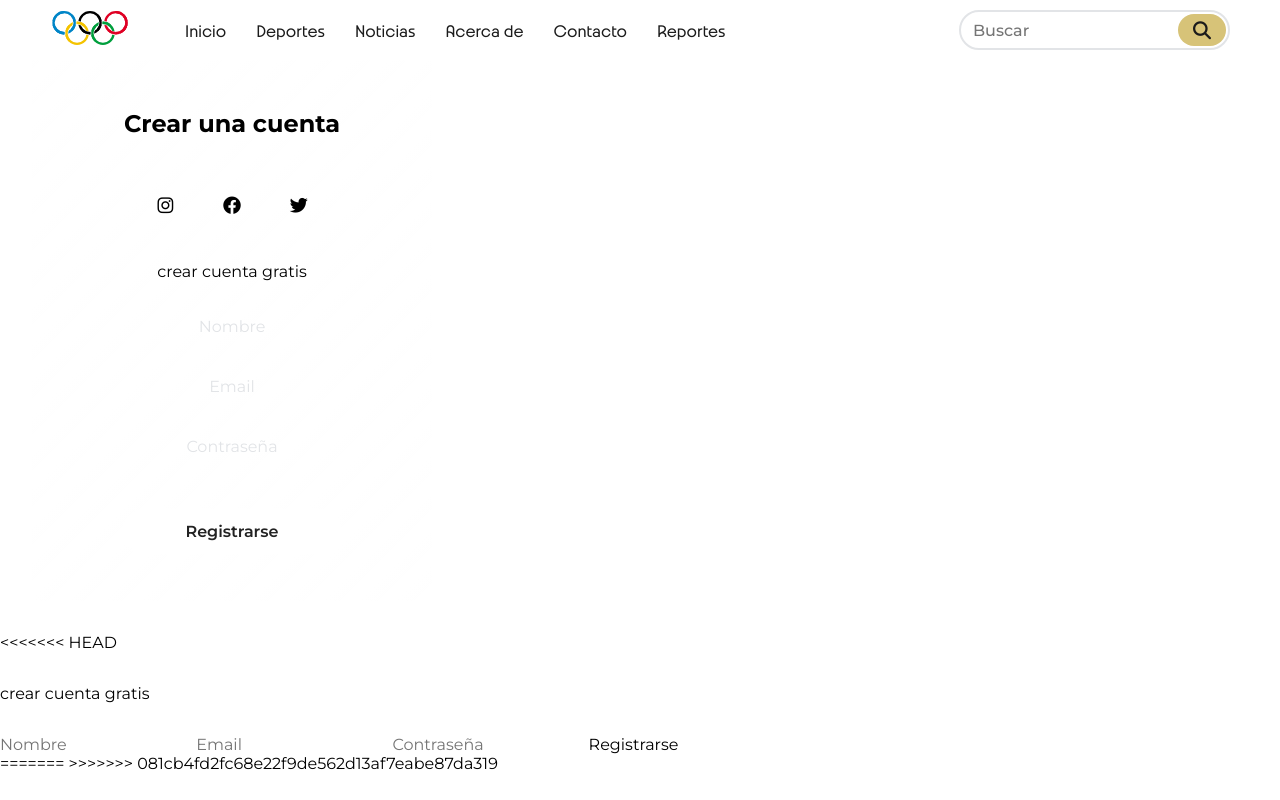
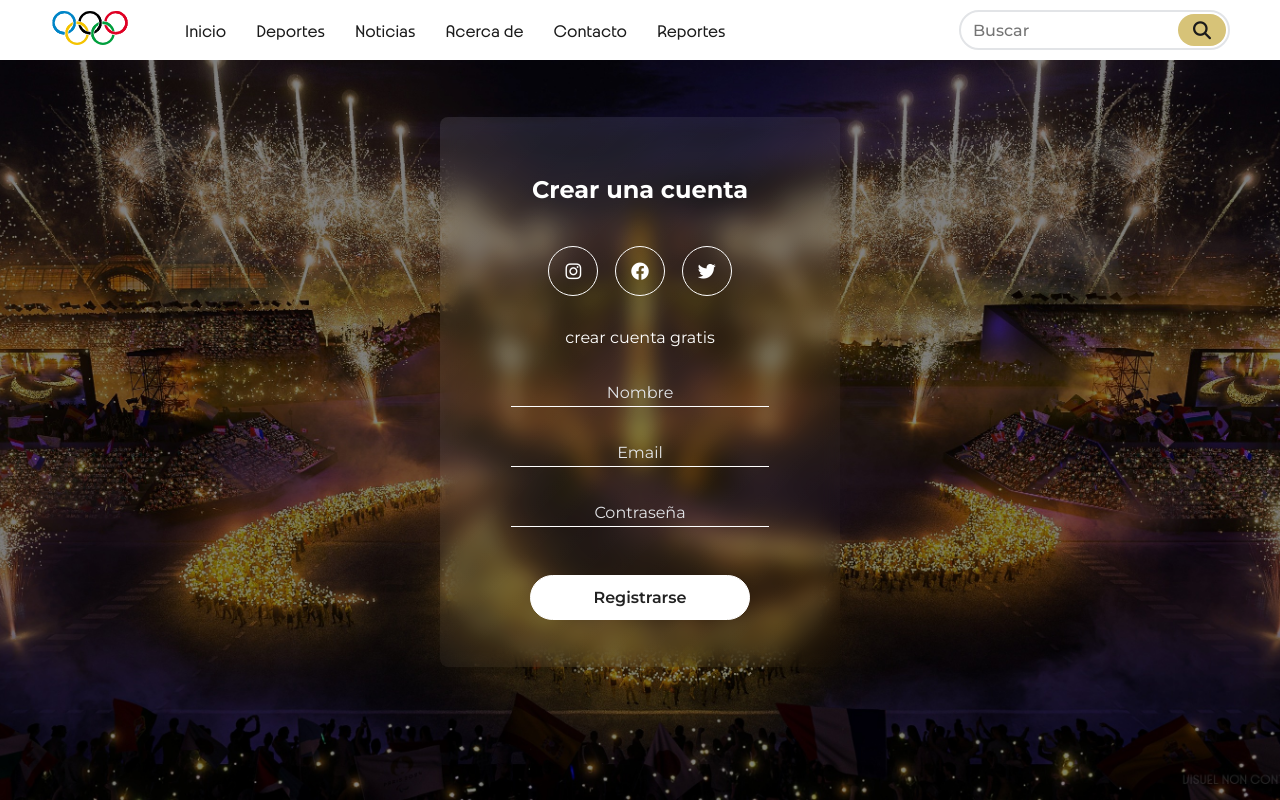
Before and after one commit to 01candanedo/DS4_ProyectoFinal, a plain HTML site: page view/html/registro.html in a window 1280 px wide. Drawn offline with Linux system fonts and the light colour scheme.

```diff
--- a/view/css/login.css
+++ b/view/css/login.css
@@ -39,6 +39,9 @@ body {
     display: flex;
     justify-content: space-around;
     margin: auto;
+}
+.registrate{
+    color: aqua;
 }
 
 .font-awesome-icon {
--- a/view/css/registro.css
+++ b/view/css/registro.css
@@ -1,5 +1,3 @@
-<<<<<<< HEAD
-=======
 @import url(standard.css);
 
 *{
@@ -8,9 +6,7 @@
   outline: none;
   box-sizing: border-box;
 }
-
 /*registro */
->>>>>>> 081cb4fd2fc68e22f9de562d13af7eabe87da319
 
 body {
     height: 100vh;
@@ -24,13 +20,10 @@ body {
     color: var(--text-light);
 }
 
-<<<<<<< HEAD
-=======
 .seccion-formulario{
   padding-top: 45px;
 }
 
->>>>>>> 081cb4fd2fc68e22f9de562d13af7eabe87da319
 .container-form {
   width: 90%;
   height: 90vh;
--- a/view/html/registro.html
+++ b/view/html/registro.html
@@ -1,20 +1,5 @@
 <!DOCTYPE html>
 <html lang="en">
-<<<<<<< HEAD
-<head>
-    <meta charset="UTF-8">
-    <meta http-equiv="X-UA-Compatible" content="IE=edge">
-    <meta name="viewport" content="width=device-width, initial-scale=1.0">
-    <link rel="stylesheet" href="../css/navbar.css">
-    <link rel="stylesheet" href="../css/registro.css">
-    <link rel="preconnect" href="https://fonts.googleapis.com">
-    <link rel="preconnect" href="https://fonts.gstatic.com" crossorigin>
-    <link href="https://fonts.googleapis.com/css2?family=Roboto:wght@400;700&display=swap" rel="stylesheet">
-    <script src="https://kit.fontawesome.com/90ecc93fa3.js" crossorigin="anonymous"></script>
-    <link rel="stylesheet" href="https://cdnjs.cloudflare.com/ajax/libs/font-awesome/6.2.0/css/all.min.css">
-    <title>Registro de Usuario</title>
-</head>
-=======
     <head>
         <meta charset="UTF-8">
         <meta http-equiv="X-UA-Compatible" content="IE=edge">
@@ -28,7 +13,6 @@
         <link rel="stylesheet" href="https://cdnjs.cloudflare.com/ajax/libs/font-awesome/6.2.0/css/all.min.css">
         <title>Registro de Usuario</title>
     </head>
->>>>>>> 081cb4fd2fc68e22f9de562d13af7eabe87da319
 
     <body>
         <!--navbar-->
@@ -82,17 +66,6 @@
                     <input type="button" value="Registrarse">
                 </form>
             </div>
-<<<<<<< HEAD
-            <p class="cuenta-gratis">crear cuenta gratis</p>
-            <input type="text" placeholder="Nombre">
-            <input type="email" placeholder="Email">
-            <input type="password" placeholder="Contraseña">
-            <input type="button" value="Registrarse">
-        </form>
-    </div>
-</body>
-=======
         </div>
     </body>
->>>>>>> 081cb4fd2fc68e22f9de562d13af7eabe87da319
 </html>
```
Also changed, not shown: view/html/login.html (+2 -0 lines).
